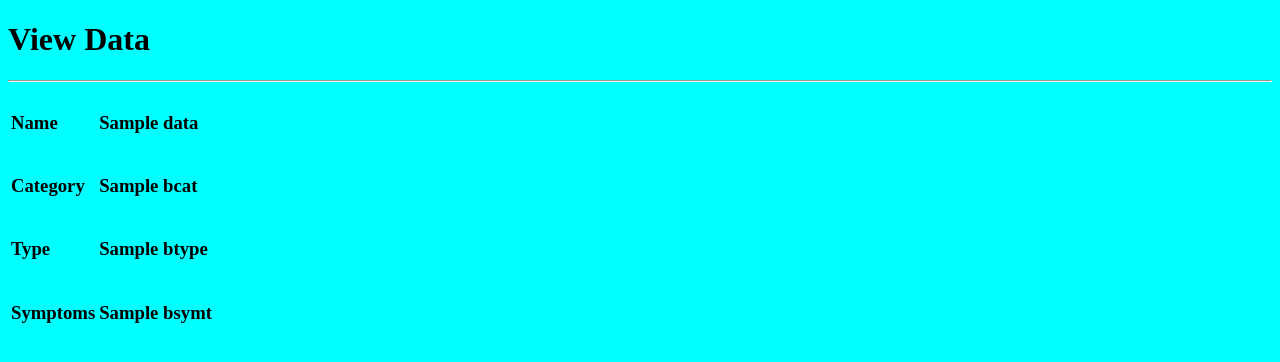
After one commit to darshanbadiger/CIPD_Demo, a Django app: template templates/search.html in a window 1280 px wide. The commit adds this page. Shown: the top 362 px of the page. Run offline with Django 3.2, Linux system fonts and the light colour scheme; the template is opened without the code that fills it: most values are stand-ins (such as "Sample title", 1, 10 or a date in 2020).

Commit message:
Add files via upload

```diff
--- /dev/null
+++ b/templates/search.html
@@ -0,0 +1,40 @@
+{% extends 'base.html' %}
+{% block content%}
+<!DOCTYPE html>
+<html lang="en">
+<head>
+    <title>Bio Details</title>
+</head>
+
+<body>
+
+    <h1> View Data</h1>
+    {% csrf_token %}
+    {% if sr %}
+        {% for data in sr %}
+            <table>
+                 <tr>
+                    <td><h3>Name</h3></td>
+                    <td><h3>{{data.bname}}</h3></td>
+                 </tr>
+                 <tr>
+                    <td><h3>Category</h3></td>
+                    <td><h3>{{data.bcat}}</h3></td>
+                 </tr>
+                 <tr>
+                    <td><h3>Type</h3></td>
+                    <td><h3>{{data.btype}}</h3></td>
+                 </tr>
+                 <tr>
+                    <td><h3>Symptoms</h3></td>
+                    <td><h3>{{data.bsymt}}</h3></td>
+                 </tr>
+            <hr>
+        </table>
+
+
+        {% endfor %}
+    {% endif %}
+</body>
+</html>
+{% endblock %}
```
Also changed, not shown: templates/home.html (+7 -0 lines).
